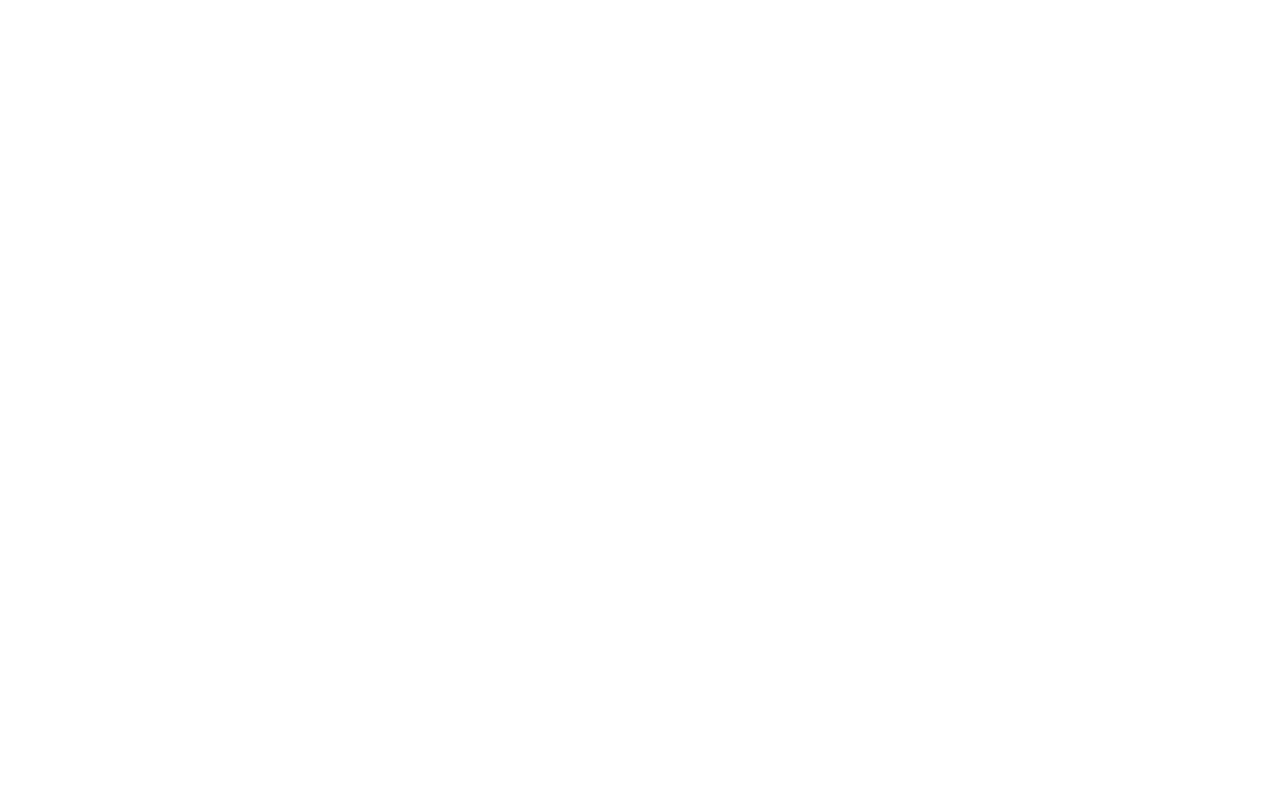
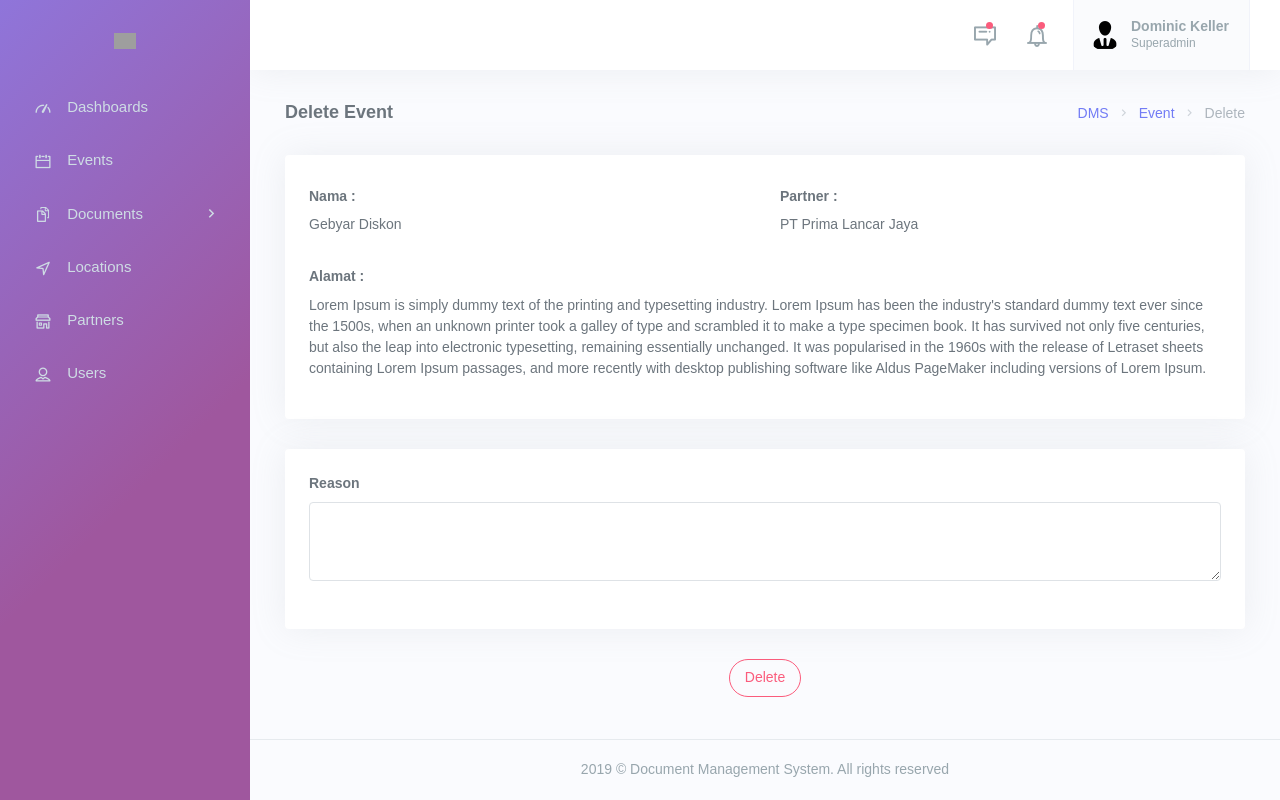
Before and after one commit to simonnicholov/document_management, a Django app: page /backoffice/event/1/delete/ in a window 1280 px wide. Before the commit the page is empty. Run offline with Django 3.2, Linux system fonts and the light colour scheme; some libraries are stand-ins or nearby versions; some web fonts are replaced; grey boxes are pictures that could not be loaded.

Commit message:
added delete event page

```diff
--- a/templates/events/delete.html
+++ b/templates/events/delete.html
@@ -0,0 +1,80 @@
+{% extends 'base.html' %}
+
+{% load static%}
+
+{% block content_page %}
+<div class="container-fluid pb-4">
+
+    <div class="row">
+        <div class="col-12">
+            <div class="page-title-box">
+                <div class="page-title-right">
+                    <ol class="breadcrumb m-0">
+                        <li class="breadcrumb-item"><a href="{% url 'backoffice:dashboard' %}">DMS</a></li>
+                        <li class="breadcrumb-item"><a href="{% url 'backoffice:events:index' %}">Event</a></li>
+                        <li class="breadcrumb-item active">Delete</li>
+                    </ol>
+                </div>
+                <h4 class="page-title">Delete Event</h4>
+            </div>
+        </div>
+    </div>
+
+    <div class="row">
+        <div class="col-12">
+
+            <form action="" method="">
+
+                <div class="card">
+                    <div class="card-body">
+
+                        <div class="row">
+                            <div class="col-md-6">
+                                <div class="form-group mb-3">
+                                    <h6 class="font-14">Nama :</h6>
+                                    <p>Gebyar Diskon</p>
+                                </div>
+                            </div>
+                            <div class="col-md-6">
+                                <div class="form-group mb-3">
+                                    <h6 class="font-14">Partner :</h6>
+                                    <p>PT Prima Lancar Jaya</p>
+                                </div>
+                            </div>
+                        </div>
+
+                        <div class="row">
+                            <div class="col-md-12">
+                                <h6 class="font-14">Alamat :</h6>
+                                <p>Lorem Ipsum is simply dummy text of the printing and typesetting industry. Lorem Ipsum has been the industry's standard dummy text ever since the 1500s, when an unknown printer took a galley of type and scrambled it to make a type specimen book. It has survived not only five centuries, but also the leap into electronic typesetting, remaining essentially unchanged. It was popularised in the 1960s with the release of Letraset sheets containing Lorem Ipsum passages, and more recently with desktop publishing software like Aldus PageMaker including versions of Lorem Ipsum.</p>
+                            </div>
+                        </div>
+
+                    </div>
+                </div>
+
+                <div class="card">
+                    <div class="card-body">
+                        <div class="row">
+                            <div class="col-md-12">
+                                <div class="form-group mb-3">
+                                    <label for="reason">Reason</label>
+                                    <textarea class="form-control" id="reason" rows="3"></textarea>
+                                </div>
+                            </div>
+                        </div>
+                    </div>
+                </div>
+
+                <div class="row text-center">
+                    <div class="col-md-12">
+                        <button type="submit" class="btn btn-outline-danger btn-rounded">Delete</button>
+                    </div>
+                </div>
+
+            </form>
+
+        </div>
+    </div>
+</div>
+{% endblock %}
--- a/templates/events/details.html
+++ b/templates/events/details.html
@@ -11,11 +11,11 @@
                 <div class="page-title-right">
                     <ol class="breadcrumb m-0">
                         <li class="breadcrumb-item"><a href="{% url 'backoffice:dashboard' %}">DMS</a></li>
-                        <li class="breadcrumb-item"><a href="{% url 'backoffice:partners:index' %}">Partner</a></li>
+                        <li class="breadcrumb-item"><a href="{% url 'backoffice:events:index' %}">Event</a></li>
                         <li class="breadcrumb-item active">Detail</li>
                     </ol>
                 </div>
-                <h4 class="page-title">Detail Partner</h4>
+                <h4 class="page-title">Detail Event</h4>
             </div>
         </div>
     </div>
```
